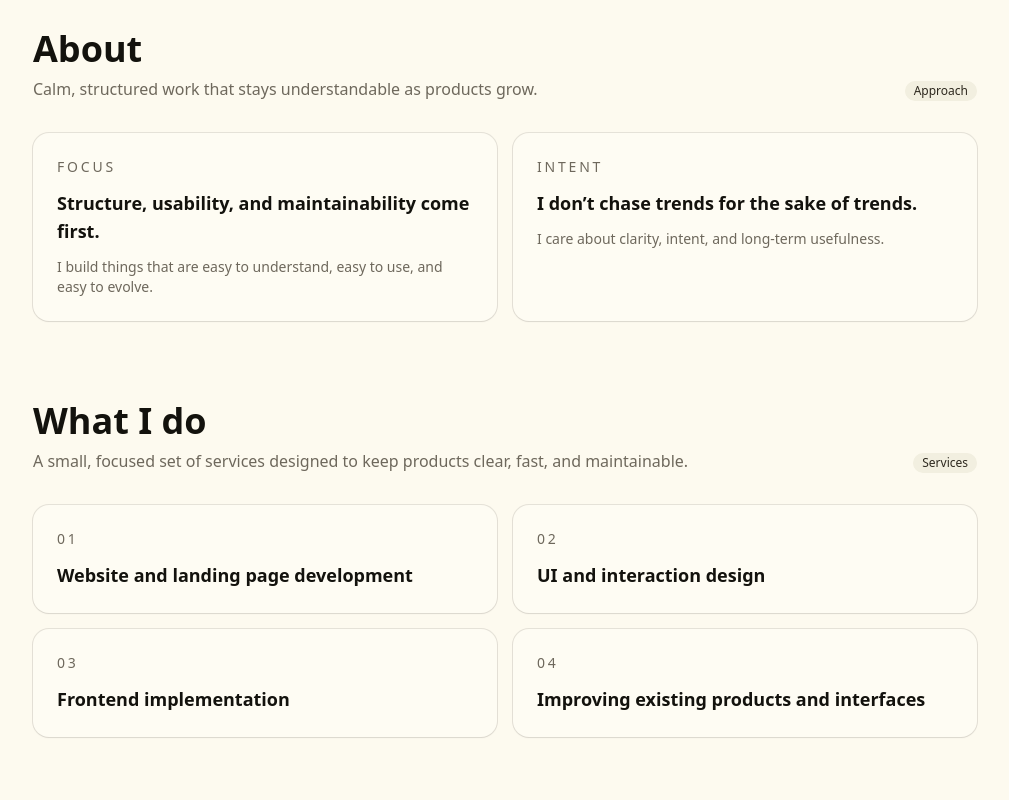
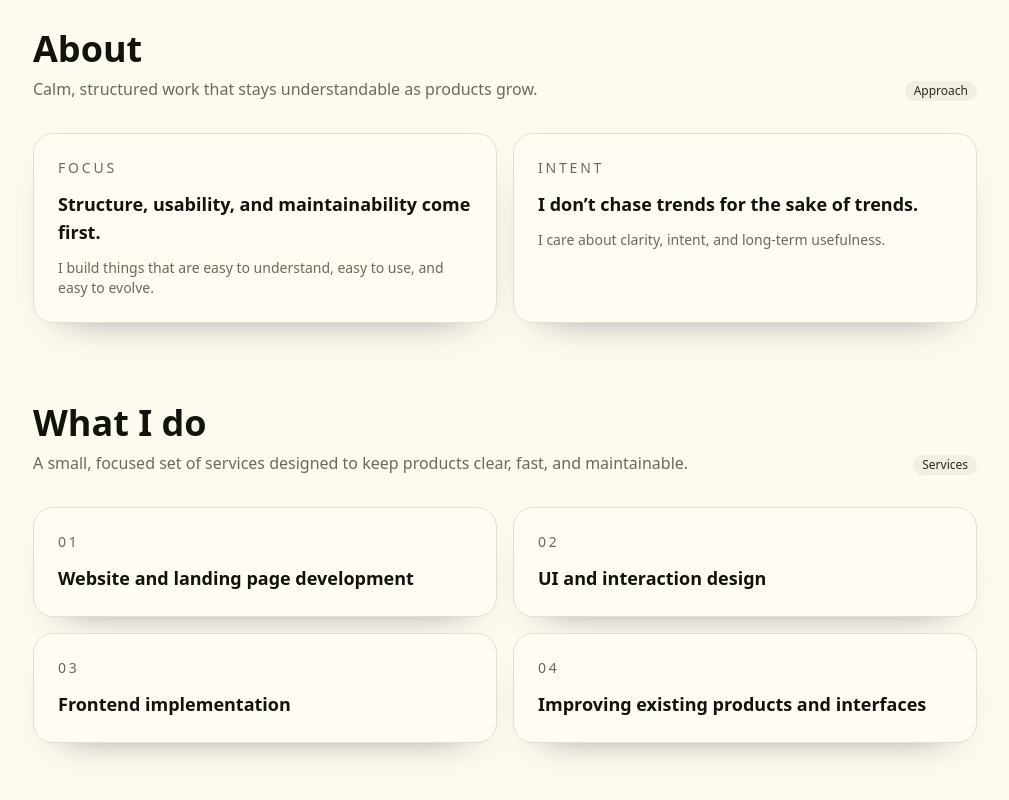
Before and after one commit to paulbgtr/paulbg.dev, a Next.js app: page / in a window 1280 px wide. Shown: the part 1080-1880 px from the top of the page, without its empty margins (135-1144 px from the left). Built offline with nearby package versions, Linux system fonts and the light colour scheme.

Commit message:
add depth to card

```diff
--- a/components/ui/card.tsx
+++ b/components/ui/card.tsx
@@ -11,7 +11,10 @@ function Card({
     <div
       data-slot="card"
       data-size={size}
-      className={cn("ring-foreground/10 bg-card text-card-foreground gap-6 overflow-hidden rounded-xl py-6 text-sm shadow-xs ring-1 has-[>img:first-child]:pt-0 data-[size=sm]:gap-4 data-[size=sm]:py-4 *:[img:first-child]:rounded-t-xl *:[img:last-child]:rounded-b-xl group/card flex flex-col", className)}
+      className={cn(
+        "group/card flex flex-col gap-6 overflow-hidden rounded-2xl border border-border/70 bg-card/95 py-6 text-sm text-card-foreground shadow-[0_18px_40px_-32px_rgba(15,23,42,0.7)] backdrop-blur has-[>img:first-child]:pt-0 data-[size=sm]:gap-4 data-[size=sm]:py-4 *:[img:first-child]:rounded-t-2xl *:[img:last-child]:rounded-b-2xl",
+        className
+      )}
       {...props}
     />
   )
```
